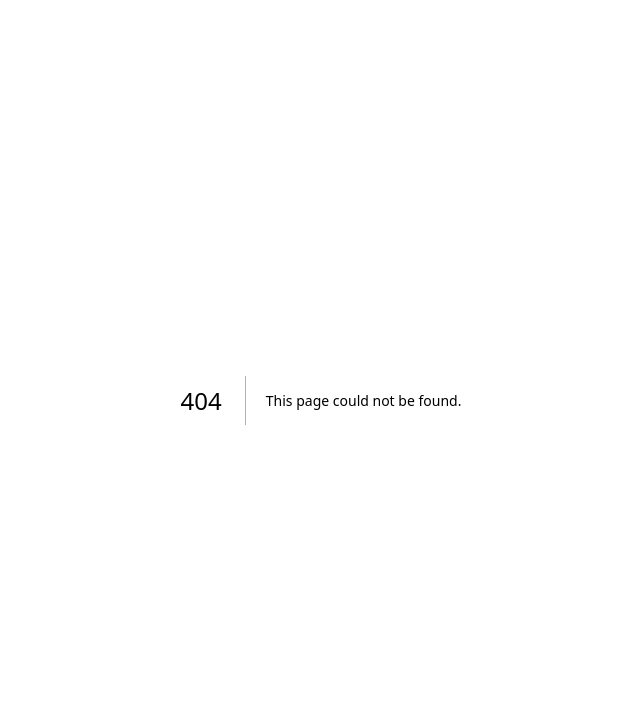
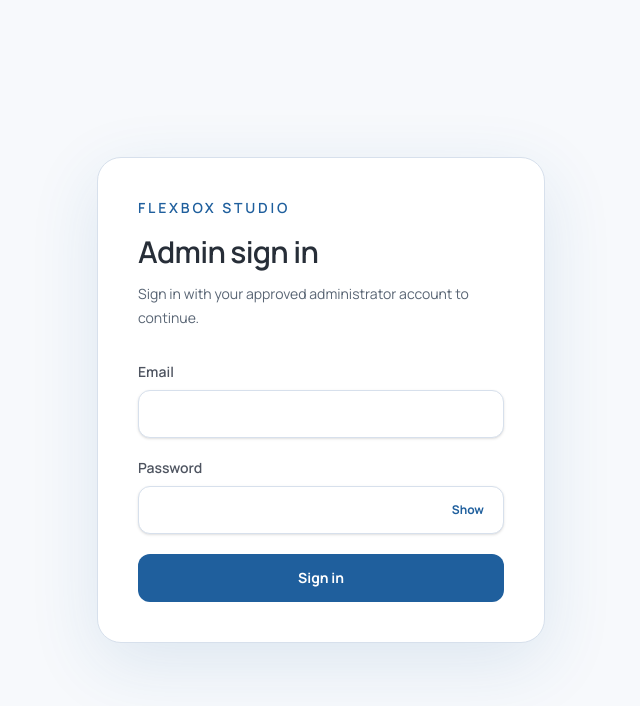
Before and after one commit to flexbox-studiocode/flexbox-linktree, a Next.js app: page /admin/login in a window 1280 px wide. Before the commit this address had no page. Shown: the top 706 px of the page, without its empty margins (319-959 px from the left). Built offline with nearby package versions, Linux system fonts and the light colour scheme.

Commit message:
feat(auth): add secure administrator login

```diff
--- a/src/app/admin/(protected)/layout.tsx
+++ b/src/app/admin/(protected)/layout.tsx
@@ -1,6 +1,19 @@
 import type { ReactNode } from "react";
 
 import { requireAdmin } from "@/lib/auth/session";
+
+/**
+ * Authenticated pages must not be prerendered.
+ *
+ * Every route under this layout reads the session cookie and queries the
+ * administrator row, so `next build` cannot produce a static shell for them.
+ * `instant = false` marks the segment as intentionally blocking (documented
+ * Cache Components behaviour) instead of streaming a shell that would have to be
+ * rendered before authorization is known.
+ *
+ * This is not a security control on its own: `requireAdmin()` below is.
+ */
+export const instant = false;
 
 /**
  * Server-side authorization gate for every protected admin page.
--- a/src/app/admin/(protected)/page.tsx
+++ b/src/app/admin/(protected)/page.tsx
@@ -1,4 +1,8 @@
+import Link from "next/link";
+
 import { requireAdmin } from "@/lib/auth/session";
+
+import { SignOutButton } from "./sign-out-button";
 
 /** Phase 4 landing page. CMS CRUD begins in Phase 5. */
 export default async function AdminHomePage() {
@@ -6,29 +10,42 @@ export default async function AdminHomePage() {
 
   return (
     <main className="mx-auto flex min-h-screen w-full max-w-5xl flex-col justify-center px-6 py-16 sm:px-10">
-      <p className="text-sm font-semibold uppercase tracking-[0.2em] text-[var(--color-muted)]">
-        Flexbox Studio · Admin
+      <div className="flex flex-wrap items-center justify-between gap-4">
+        <p className="text-sm font-semibold uppercase tracking-[0.2em] text-[var(--muted)]">
+          Flexbox Studio · Admin
+        </p>
+        <div className="flex items-center gap-3">
+          <Link
+            className="min-h-11 inline-flex items-center rounded-xl px-3 text-sm font-bold text-[var(--blue-strong)] hover:bg-[var(--blue-soft)]"
+            href="/admin/security"
+          >
+            Keamanan akun
+          </Link>
+          <SignOutButton />
+        </div>
+      </div>
+
+      <h1 className="mt-6 max-w-3xl text-4xl font-semibold tracking-tight text-[var(--ink)] sm:text-6xl">
+        Selamat datang, {admin.name}.
+      </h1>
+      <p className="mt-5 max-w-2xl text-lg leading-8 text-[var(--muted)]">
+        Identitas administrator Anda sudah terautentikasi dan terotorisasi. Pengelolaan konten
+        sengaja disiapkan untuk Fase 5.
       </p>
-      <h1 className="mt-4 max-w-3xl text-4xl font-semibold tracking-tight sm:text-6xl">
-        Welcome, {admin.name}.
-      </h1>
-      <p className="mt-5 max-w-2xl text-lg leading-8 text-[var(--color-muted)]">
-        Your administrator identity is authenticated and authorized. Content
-        management is intentionally reserved for Phase 5.
-      </p>
-      <div className="mt-10 rounded-3xl border border-black/10 bg-white/70 p-6 shadow-sm sm:p-8">
+
+      <div className="mt-10 rounded-3xl border border-[var(--line)] bg-white p-6 shadow-sm sm:p-8">
         <dl className="grid gap-5 sm:grid-cols-2">
           <div>
-            <dt className="text-xs font-semibold uppercase tracking-wider text-[var(--color-muted)]">
-              Account
+            <dt className="text-xs font-semibold uppercase tracking-wider text-[var(--muted)]">
+              Akun
             </dt>
-            <dd className="mt-2 break-all text-sm font-medium">{admin.email}</dd>
+            <dd className="mt-2 break-all text-sm font-medium text-[var(--ink)]">{admin.email}</dd>
           </div>
           <div>
-            <dt className="text-xs font-semibold uppercase tracking-wider text-[var(--color-muted)]">
-              Role
+            <dt className="text-xs font-semibold uppercase tracking-wider text-[var(--muted)]">
+              Peran
             </dt>
-            <dd className="mt-2 text-sm font-medium">{admin.role}</dd>
+            <dd className="mt-2 text-sm font-medium text-[var(--ink)]">{admin.role}</dd>
           </div>
         </dl>
       </div>
--- /dev/null
+++ b/src/app/admin/(protected)/sign-out-button.tsx
@@ -0,0 +1,35 @@
+"use client";
+
+import { signOut } from "next-auth/react";
+import { useState } from "react";
+
+/**
+ * Ends the session through Auth.js.
+ *
+ * A full page navigation is used after sign-out so the server-rendered admin
+ * area cannot keep displaying cached, previously authorized content.
+ */
+export function SignOutButton() {
+  const [isPending, setIsPending] = useState(false);
+
+  async function handleSignOut() {
+    setIsPending(true);
+
+    try {
+      await signOut({ callbackUrl: "/admin/login", redirect: true });
+    } finally {
+      setIsPending(false);
+    }
+  }
+
+  return (
+    <button
+      className="min-h-11 rounded-xl border border-[var(--line-strong)] px-4 text-sm font-bold text-[var(--ink)] transition hover:bg-[var(--blue-soft)] disabled:cursor-not-allowed disabled:opacity-60"
+      disabled={isPending}
+      onClick={handleSignOut}
+      type="button"
+    >
+      {isPending ? "Keluar…" : "Keluar"}
+    </button>
+  );
+}
--- /dev/null
+++ b/src/app/admin/login/login-form.tsx
@@ -0,0 +1,116 @@
+"use client";
+
+import { signIn } from "next-auth/react";
+import { useSearchParams } from "next/navigation";
+import { FormEvent, useState } from "react";
+
+import { sanitizeCallbackUrl } from "@/lib/auth/callback-url";
+import { GENERIC_LOGIN_ERROR } from "@/features/auth/messages";
+
+/**
+ * Credentials login form.
+ *
+ * The form submits through Auth.js' CSRF-protected `signIn()` flow. The UI never
+ * distinguishes unknown email, wrong password, inactive account, or throttling;
+ * all failures receive the same generic message. Server-side rate limiting and
+ * authorization remain authoritative.
+ */
+export function AdminLoginForm() {
+  const searchParams = useSearchParams();
+  const callbackUrl = sanitizeCallbackUrl(searchParams.get("callbackUrl"));
+  const [email, setEmail] = useState("");
+  const [password, setPassword] = useState("");
+  const [showPassword, setShowPassword] = useState(false);
+  const [isSubmitting, setIsSubmitting] = useState(false);
+  const [error, setError] = useState<string | null>(null);
+
+  async function handleSubmit(event: FormEvent<HTMLFormElement>) {
+    event.preventDefault();
+    setError(null);
+    setIsSubmitting(true);
+
+    try {
+      const result = await signIn("admin-credentials", {
+        email,
+        password,
+        callbackUrl,
+        redirect: false,
+      });
+
+      if (!result || result.error) {
+        setError(GENERIC_LOGIN_ERROR);
+        return;
+      }
+
+      // `result.url` comes from Auth.js after its own callbackUrl handling. It
+      // is safe to navigate because the value was sanitised before submission.
+      window.location.assign(result.url ?? callbackUrl);
+    } catch {
+      setError(GENERIC_LOGIN_ERROR);
+    } finally {
+      setIsSubmitting(false);
+    }
+  }
+
+  return (
+    <form className="mt-8 space-y-5" onSubmit={handleSubmit} noValidate>
+      <div>
+        <label className="block text-sm font-semibold text-[var(--color-ink)]" htmlFor="admin-email">
+          Email
+        </label>
+        <input
+          autoComplete="username"
+          className="mt-2 block min-h-12 w-full rounded-xl border border-[var(--line)] bg-white px-4 text-base text-[var(--color-ink)] shadow-sm outline-none transition placeholder:text-[var(--muted)] focus:border-[var(--blue-strong)] focus:ring-4 focus:ring-[var(--blue-soft)]"
+          id="admin-email"
+          name="email"
+          onChange={(event) => setEmail(event.target.value)}
+          required
+          type="email"
+          value={email}
+        />
+      </div>
+
+      <div>
+        <label className="block text-sm font-semibold text-[var(--color-ink)]" htmlFor="admin-password">
+          Password
+        </label>
+        <div className="relative mt-2">
+          <input
+            autoComplete="current-password"
+            className="block min-h-12 w-full rounded-xl border border-[var(--line)] bg-white px-4 pr-24 text-base text-[var(--color-ink)] shadow-sm outline-none transition placeholder:text-[var(--muted)] focus:border-[var(--blue-strong)] focus:ring-4 focus:ring-[var(--blue-soft)]"
+            id="admin-password"
+            name="password"
+            onChange={(event) => setPassword(event.target.value)}
+            required
+            type={showPassword ? "text" : "password"}
+            value={password}
+          />
+          <button
+            aria-checked={showPassword}
+            aria-label={showPassword ? "Hide password" : "Show password"}
+            className="absolute inset-y-2 right-2 rounded-lg px-3 text-xs font-bold text-[var(--blue-strong)] hover:bg-[var(--blue-soft)] focus-visible:outline-2"
+            onClick={() => setShowPassword((current) => !current)}
+            role="switch"
+            type="button"
+          >
+            {showPassword ? "Hide" : "Show"}
+          </button>
+        </div>
+      </div>
+
+      {error ? (
+        <p aria-live="polite" className="rounded-xl border border-red-200 bg-red-50 px-4 py-3 text-sm font-medium text-red-800" role="alert">
+          {error}
+        </p>
+      ) : null}
+
+      <button
+        className="flex min-h-12 w-full items-center justify-center rounded-xl bg-[var(--blue-strong)] px-5 text-sm font-bold text-white transition hover:bg-[var(--ink)] disabled:cursor-not-allowed disabled:opacity-60"
+        disabled={isSubmitting}
+        type="submit"
+      >
+        {isSubmitting ? "Signing in…" : "Sign in"}
+      </button>
+    </form>
+  );
+}
--- /dev/null
+++ b/src/app/admin/login/page.tsx
@@ -0,0 +1,35 @@
+import { Suspense } from "react";
+
+import { AdminLoginForm } from "./login-form";
+
+/**
+ * Public sign-in shell.
+ *
+ * No session is read here: the login page must render for unauthenticated
+ * visitors, and any "already signed in" redirect is handled by `src/proxy.ts`.
+ * The form reads `?callbackUrl=` on the client, which requires a Suspense
+ * boundary because it uses `useSearchParams()`.
+ */
+export default function AdminLoginPage() {
+  return (
+    <main className="flex min-h-screen items-center justify-center bg-[var(--page)] px-5 py-12 sm:px-8">
+      <section
+        aria-labelledby="admin-login-title"
+        className="w-full max-w-md rounded-3xl border border-[var(--line)] bg-white p-7 shadow-[0_20px_70px_rgba(31,95,157,0.12)] sm:p-10"
+      >
+        <p className="text-sm font-semibold uppercase tracking-[0.2em] text-[var(--blue-strong)]">
+          Flexbox Studio
+        </p>
+        <h1 className="mt-4 text-3xl font-semibold tracking-tight text-[var(--ink)]" id="admin-login-title">
+          Admin sign in
+        </h1>
+        <p className="mt-3 text-sm leading-6 text-[var(--muted)]">
+          Sign in with your approved administrator account to continue.
+        </p>
+        <Suspense fallback={<p className="mt-8 text-sm text-[var(--muted)]">Loading sign-in form…</p>}>
+          <AdminLoginForm />
+        </Suspense>
+      </section>
+    </main>
+  );
+}
--- a/src/app/admin/reset-password/page.tsx
+++ b/src/app/admin/reset-password/page.tsx
@@ -1,6 +1,13 @@
 import Link from "next/link";
 
 import { ResetPasswordForm } from "./reset-password-form";
+
+/**
+ * The token arrives as a query parameter, which is request-time data, so this
+ * page cannot be prerendered into a static shell (`instant = false` documents
+ * the intentional block).
+ */
+export const instant = false;
 
 export default async function ResetPasswordPage({
   searchParams,
--- /dev/null
+++ b/src/features/auth/messages.ts
@@ -0,0 +1,10 @@
+/**
+ * Client-safe authentication copy.
+ *
+ * This module must stay dependency-free: both Server Components and Client
+ * Components import it, so it cannot reference `server-only`, Prisma, or Zod.
+ */
+
+/** The single message shown for every rejected sign-in attempt. */
+export const GENERIC_LOGIN_ERROR =
+  "Email atau password tidak valid. Periksa kembali kredensial Anda.";
--- a/src/features/auth/schemas/login.ts
+++ b/src/features/auth/schemas/login.ts
@@ -1,6 +1,6 @@
 import { z } from "zod";
 
-import { adminEmailSchema } from "@/features/auth/schemas/identity";
+import { GENERIC_LOGIN_ERROR } from "@/features/auth/messages";
 
 /**
  * Login form contract.
@@ -11,7 +11,11 @@ import { adminEmailSchema } from "@/features/auth/schemas/identity";
  * administrator accounts.
  */
 export const loginSchema = z.object({
-  email: adminEmailSchema,
+  email: z
+    .string("Email is required.")
+    .trim()
+    .min(1, "Email is required.")
+    .max(254, "Email is too long."),
   password: z
     .string("Password is required.")
     .min(1, "Password is required.")
@@ -21,6 +25,5 @@ export const loginSchema = z.object({
 
 export type LoginInput = z.infer<typeof loginSchema>;
 
-/** The single message shown for every rejected sign-in attempt. */
-export const GENERIC_LOGIN_ERROR =
-  "Email atau password tidak valid. Periksa kembali kredensial Anda.";
+/** Re-exported from the client-safe module so server and client copy cannot drift. */
+export { GENERIC_LOGIN_ERROR };
--- a/src/lib/auth/config.ts
+++ b/src/lib/auth/config.ts
@@ -2,7 +2,6 @@ import type { NextAuthOptions } from "next-auth";
 import CredentialsProvider from "next-auth/providers/credentials";
 
 import { findAdminById } from "@/features/auth/repositories/admin-user";
-import { GENERIC_LOGIN_ERROR } from "@/features/auth/schemas/login";
 import { authenticateAdmin } from "@/features/auth/services/authenticate-admin";
 import { isSecureCookieContext, sessionCookieName } from "@/lib/auth/cookies";
 import { resolveSourceIdentifier } from "@/lib/security/client-source";
@@ -159,6 +158,3 @@ export const authOptions: NextAuthOptions = {
   },
   debug: false,
 };
-
-/** Re-exported for the login form so the message cannot drift from the service. */
-export const LOGIN_FAILURE_MESSAGE = GENERIC_LOGIN_ERROR;
```
